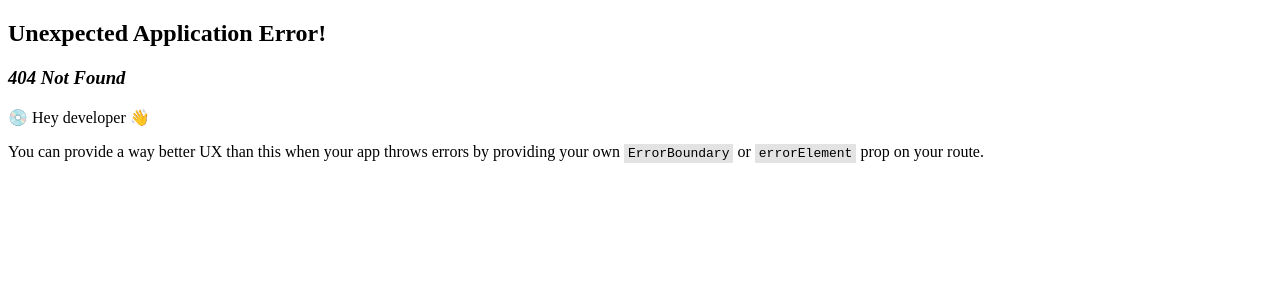
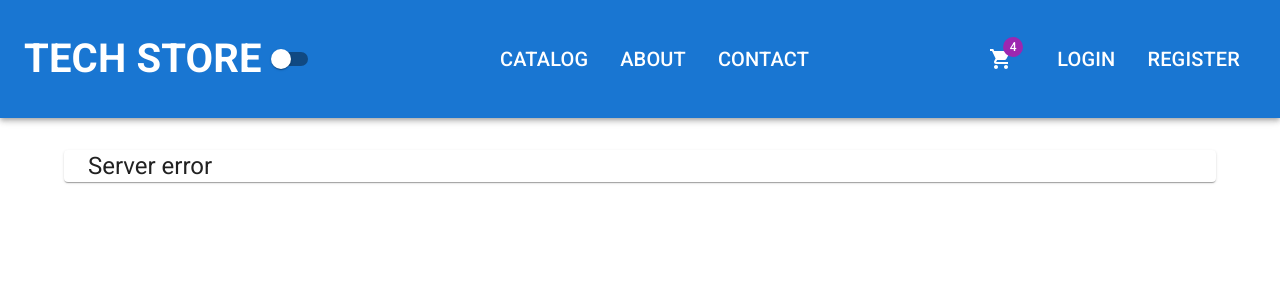
Before and after one commit to AnnaAxelsson051/Tech-Store, a React (Create React App) app in the folder client/: page /server-error in a window 1280 px wide. Before the commit this address had no page. Shown: the top 300 px of the page. Built offline with nearby package versions, Linux system fonts and the light colour scheme.

Commit message:
Add functionality for handeling internal server error

```diff
--- a/client/api/agent.ts
+++ b/client/api/agent.ts
@@ -28,7 +28,7 @@
             toast.error(data.title);
             break;
         case 500:
-            toast.error(data.title);
+            router.navigate('server-error', {state: {error: data}});
             break;
         default:
             break;
--- a/client/src/app/errors/ServerError.tsx
+++ b/client/src/app/errors/ServerError.tsx
@@ -0,0 +1,22 @@
+import { Container, Divider, Paper, Typography } from "@mui/material";
+import { useLocation } from "react-router-dom";
+
+export default function ServerError(){
+    const {state} = useLocation();
+
+    return(
+        <Container component={Paper}>
+            {state?.error ? (
+                <>
+                <Typography gutterBottom variant="h3" color='secondary'>
+                    {state.error.title}
+                </Typography>
+                <Divider/>
+                <Typography variant="body1">{state.error.detail || 'Internal server error' }</Typography>
+                </>
+            ) : (
+                <Typography variant='h5' gutterBottom>Server error</Typography>
+            )}
+        </Container>
+    )
+}
--- a/client/src/app/router/Router.tsx
+++ b/client/src/app/router/Router.tsx
@@ -5,6 +5,7 @@
 import AboutPage from "../../features/about/AboutPage";
 import Catalog from "../../features/catalog/Catalog";
 import ProductDetails from "../../features/catalog/ProductDetails";
+import ServerError from "../errors/ServerError";
 
 export const router = createBrowserRouter([
     {
@@ -16,6 +17,7 @@
             {path: 'catalog/:id', element: <ProductDetails/>},
             {path: 'about', element: <AboutPage/>},
             {path: 'contact', element: <ContactPage/>},
+            {path: 'server-error', element: <ServerError/>},
         ]
     }
 ])
```
